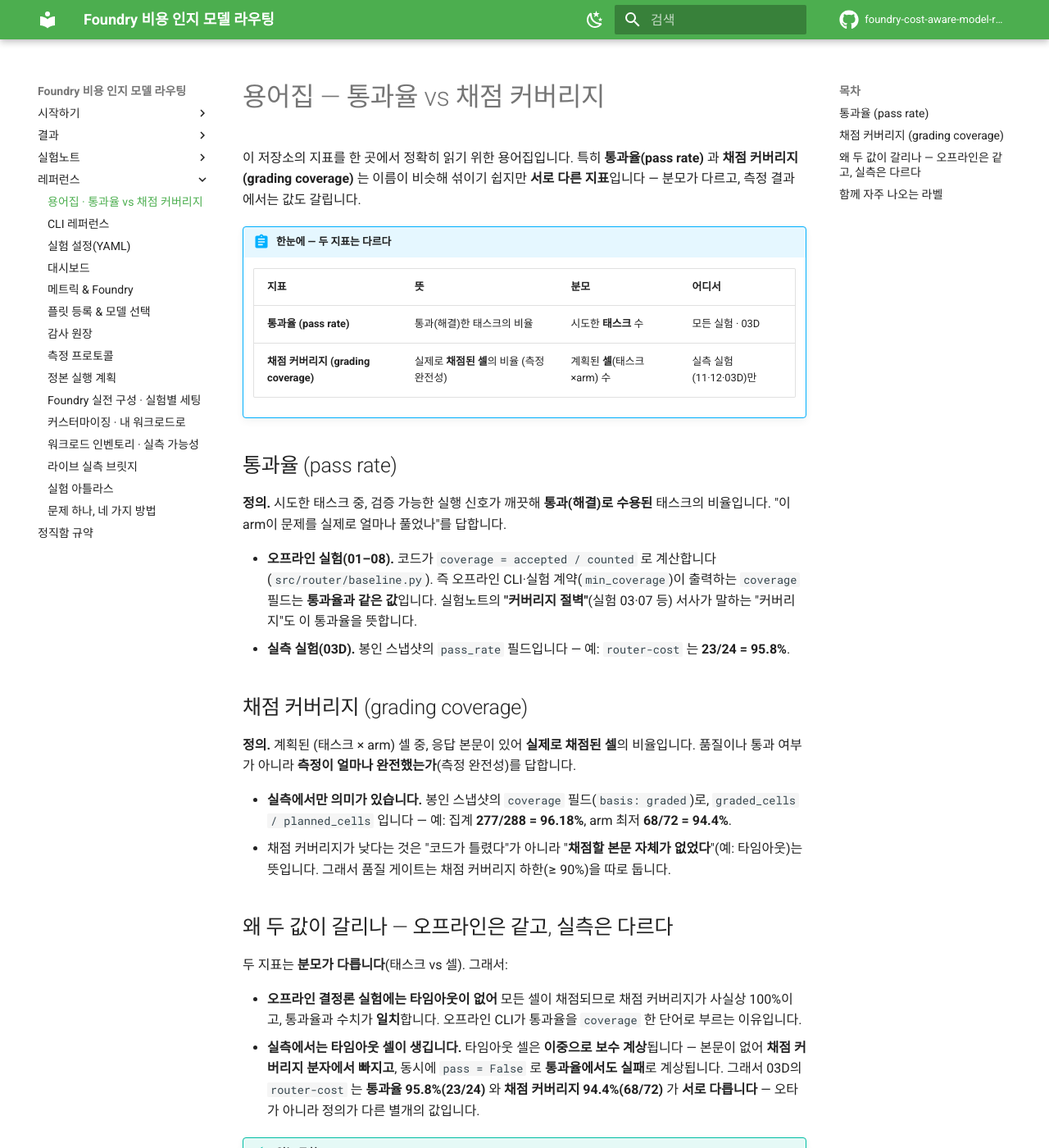
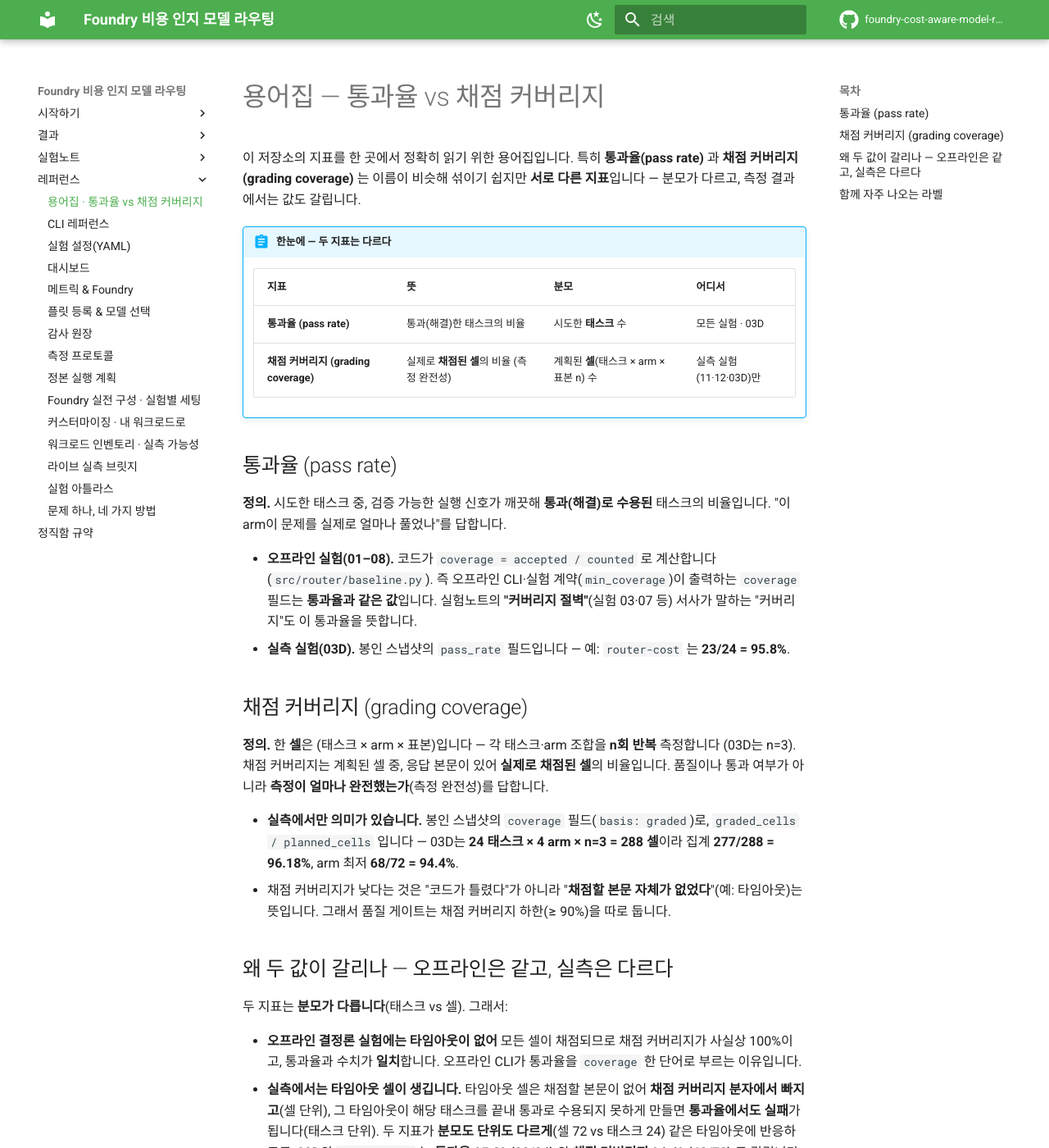
Before and after one commit to hyeonsangjeon/foundry-cost-aware-model-routing, an MkDocs documentation site: the page built from docs/manual/glossary.md, in a window 1280 px wide and 1400 px high. Shown: the whole window at 82% size. Built offline with MkDocs 1.6.1 and Material for MkDocs 9.7.7, drawn with Linux system fonts in a browser that asks for light colours; comment, search, counter and statistics services are not loaded; some of the changed text lies outside the part shown.

Commit message:
docs(glossary): correct cell definition to task × arm × sample (n=3)
Cross-checking the glossary against the repo's other standardized terms
(arm lineage, cell definition) surfaced one inconsistency in the grading-
coverage denominator: the glossary described a cell as "(태스크 × arm)",
which omits the per-task sample dimension and implies 24×4 = 96 planned
cells — not the sealed 288.

Repo canon is explicit (실험 11: "24 태스크 × 4 arm × n=3 = 288 셀";
03D 헤더: "24개 과제에 n=3"; published.json n=3, planned_cells 288,
per-arm planned 72). A cell is (task × arm × sample) with n=3 repeats.

Fix (definition only — every existing number preserved, verified by a
number-multiset diff showing nothing removed/changed; adds only the
canonical 24×4×3=288 decomposition the repo already publishes):
- Define a 셀 explicitly as (태스크 × arm × 표본), n repeats (03D n=3).
- Ground planned_cells: 24 태스크 × 4 arm × n=3 = 288, so 277/288 and 68/72.
- Make the divergence mechanism granularity-accurate (cell 72 vs task 24)
  instead of implying a 1:1 timeout-cell ↔ failed-task double count.

arm lineage verified consistent: display aliases router-cost / router-
balanced / router-quality / direct-premium map to sealed ids model-router-
cost / model-router / model-router-quality / gpt-5.6-sol across 03D, 11, 12.

Co-authored-by: Copilot <223556219+Copilot@users.noreply.github.com>

```diff
--- a/docs/manual/glossary.md
+++ b/docs/manual/glossary.md
@@ -8,7 +8,7 @@
     | 지표 | 뜻 | 분모 | 어디서 |
     | --- | --- | --- | --- |
     | **통과율 (pass rate)** | 통과(해결)한 태스크의 비율 | 시도한 **태스크** 수 | 모든 실험 · 03D |
-    | **채점 커버리지 (grading coverage)** | 실제로 **채점된 셀**의 비율 (측정 완전성) | 계획된 **셀**(태스크×arm) 수 | 실측 실험(11·12·03D)만 |
+    | **채점 커버리지 (grading coverage)** | 실제로 **채점된 셀**의 비율 (측정 완전성) | 계획된 **셀**(태스크 × arm × 표본 n) 수 | 실측 실험(11·12·03D)만 |
 
 ## 통과율 (pass rate)
 
@@ -24,11 +24,13 @@
 
 ## 채점 커버리지 (grading coverage)
 
-**정의.** 계획된 (태스크 × arm) 셀 중, 응답 본문이 있어 **실제로 채점된 셀**의 비율입니다.
+**정의.** 한 **셀**은 (태스크 × arm × 표본)입니다 — 각 태스크·arm 조합을 **n회 반복** 측정합니다
+(03D는 n=3). 채점 커버리지는 계획된 셀 중, 응답 본문이 있어 **실제로 채점된 셀**의 비율입니다.
 품질이나 통과 여부가 아니라 **측정이 얼마나 완전했는가**(측정 완전성)를 답합니다.
 
 - **실측에서만 의미가 있습니다.** 봉인 스냅샷의 `coverage` 필드(`basis: graded`)로,
-  `graded_cells / planned_cells` 입니다 — 예: 집계 **277/288 = 96.18%**, arm 최저 **68/72 = 94.4%**.
+  `graded_cells / planned_cells` 입니다 — 03D는 **24 태스크 × 4 arm × n=3 = 288 셀**이라 집계
+  **277/288 = 96.18%**, arm 최저 **68/72 = 94.4%**.
 - 채점 커버리지가 낮다는 것은 "코드가 틀렸다"가 아니라 "**채점할 본문 자체가 없었다**"(예:
   타임아웃)는 뜻입니다. 그래서 품질 게이트는 채점 커버리지 하한(≥ 90%)을 따로 둡니다.
 
@@ -39,10 +41,11 @@
 - **오프라인 결정론 실험에는 타임아웃이 없어** 모든 셀이 채점되므로 채점 커버리지가 사실상
   100%이고, 통과율과 수치가 **일치**합니다. 오프라인 CLI가 통과율을 `coverage` 한 단어로
   부르는 이유입니다.
-- **실측에서는 타임아웃 셀이 생깁니다.** 타임아웃 셀은 **이중으로 보수 계상**됩니다 —
-  본문이 없어 **채점 커버리지 분자에서 빠지고**, 동시에 `pass = False` 로 **통과율에서도 실패**로
-  계상됩니다. 그래서 03D의 `router-cost` 는 **통과율 95.8%(23/24)** 와 **채점 커버리지
-  94.4%(68/72)** 가 **서로 다릅니다** — 오타가 아니라 정의가 다른 별개의 값입니다.
+- **실측에서는 타임아웃 셀이 생깁니다.** 타임아웃 셀은 채점할 본문이 없어 **채점 커버리지
+  분자에서 빠지고**(셀 단위), 그 타임아웃이 해당 태스크를 끝내 통과로 수용되지 못하게 만들면
+  **통과율에서도 실패**가 됩니다(태스크 단위). 두 지표가 **분모도 단위도 다르게**(셀 72 vs
+  태스크 24) 같은 타임아웃에 반응하므로, 03D의 `router-cost` 는 **통과율 95.8%(23/24)** 와
+  **채점 커버리지 94.4%(68/72)** 로 갈립니다 — 오타가 아니라 정의가 다른 별개의 값입니다.
 
 !!! tip "읽는 규칙"
     - 측정 결과(11·12·03D)에서 "채점된 셀 비율"을 말할 때는 항상 **채점 커버리지**로 씁니다.
```
